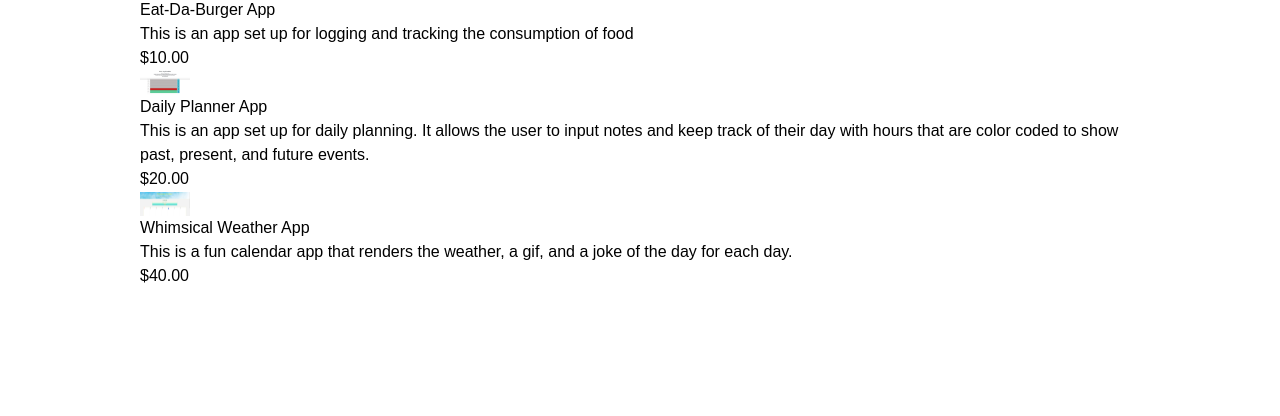
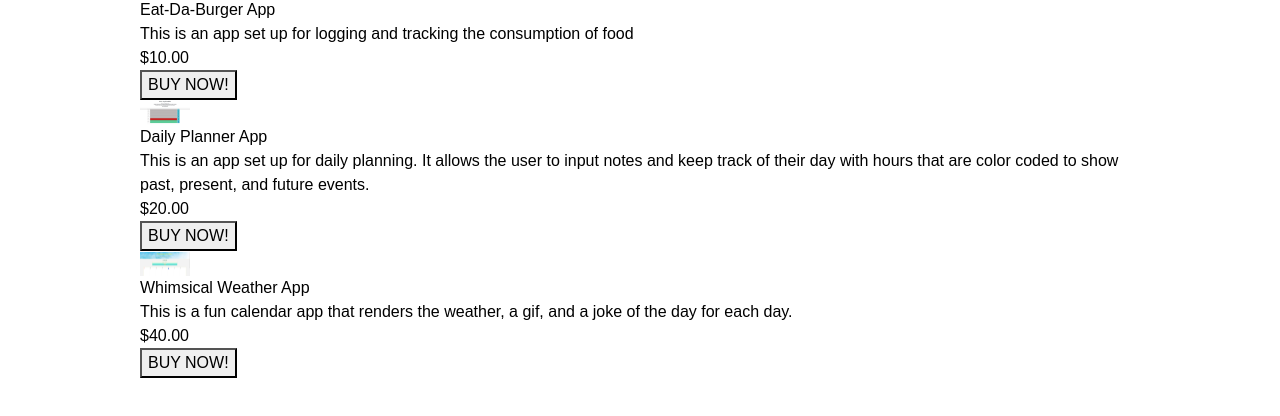
Before and after one commit to aelmore1014/Project-3, a React (Create React App) app in the folder storeapp/: page /products in a window 1280 px wide. Shown: the part 140-556 px from the top of the page. Built offline with nearby package versions, Linux system fonts and the light colour scheme.

Commit message:
added the buy now buttons on the products page that redirect to the view-cart

```diff
--- a/storeapp/src/components/cart/context.js
+++ b/storeapp/src/components/cart/context.js
@@ -1,3 +1,5 @@
+// CONTEXT PROVIDER FOR CART
+
 import React, { useState, createContext } from "react";
 
 export const CartContext = createContext(null)
--- /dev/null
+++ b/storeapp/src/history.js
@@ -0,0 +1,3 @@
+import { createBrowserHistory as history} from 'history';
+
+export default history();
--- a/storeapp/src/pages/products/index.jsx
+++ b/storeapp/src/pages/products/index.jsx
@@ -3,6 +3,9 @@
 import React from "react";
 import Navbar from "../../components/navbar";
 import Layout from "../../components/layout";
+// import { BrowserRouter, Switch, Route } from "react-router-dom";
+// import ProductsPage from "./pages/products";
+import history from "../../history";
 
 import items from "../../data/products";
 
@@ -29,6 +32,12 @@ export default function ProductsPage() {
           <div>{item.name}</div>
           <div>{item.description}</div>
           <div>{formatPrice(item.price)}</div>
+          <div>
+          {/* NOT EXACTLY SURE WHAT TO PUT HERE ONCLICK */}
+            <button onClick={() => history.push('/view-cart')}>
+              BUY NOW!
+            </button>
+          </div>
         </div>
       ))}
     </div>
```
Also changed, not shown: storeapp/src/index.jsx (+4 -3 lines).
